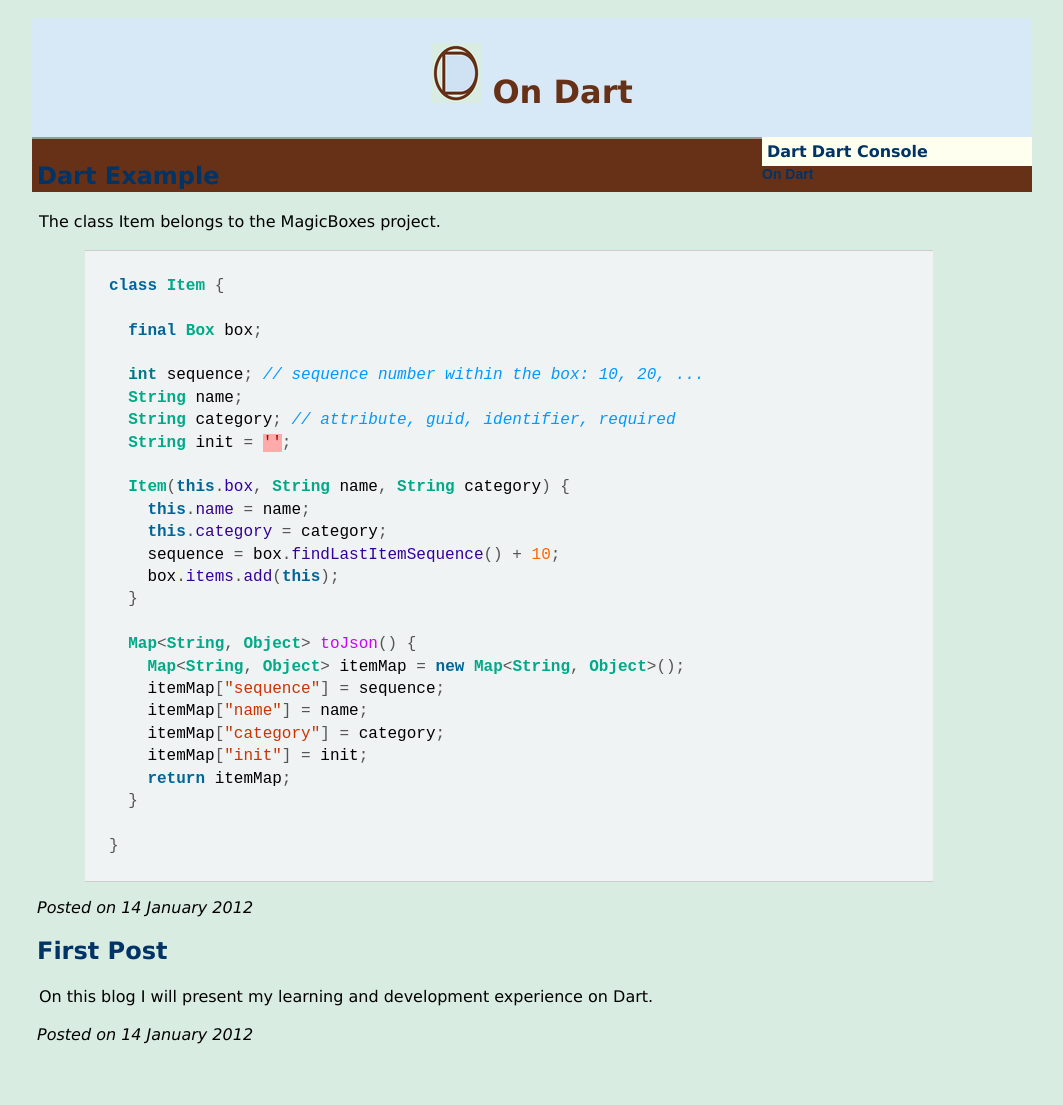
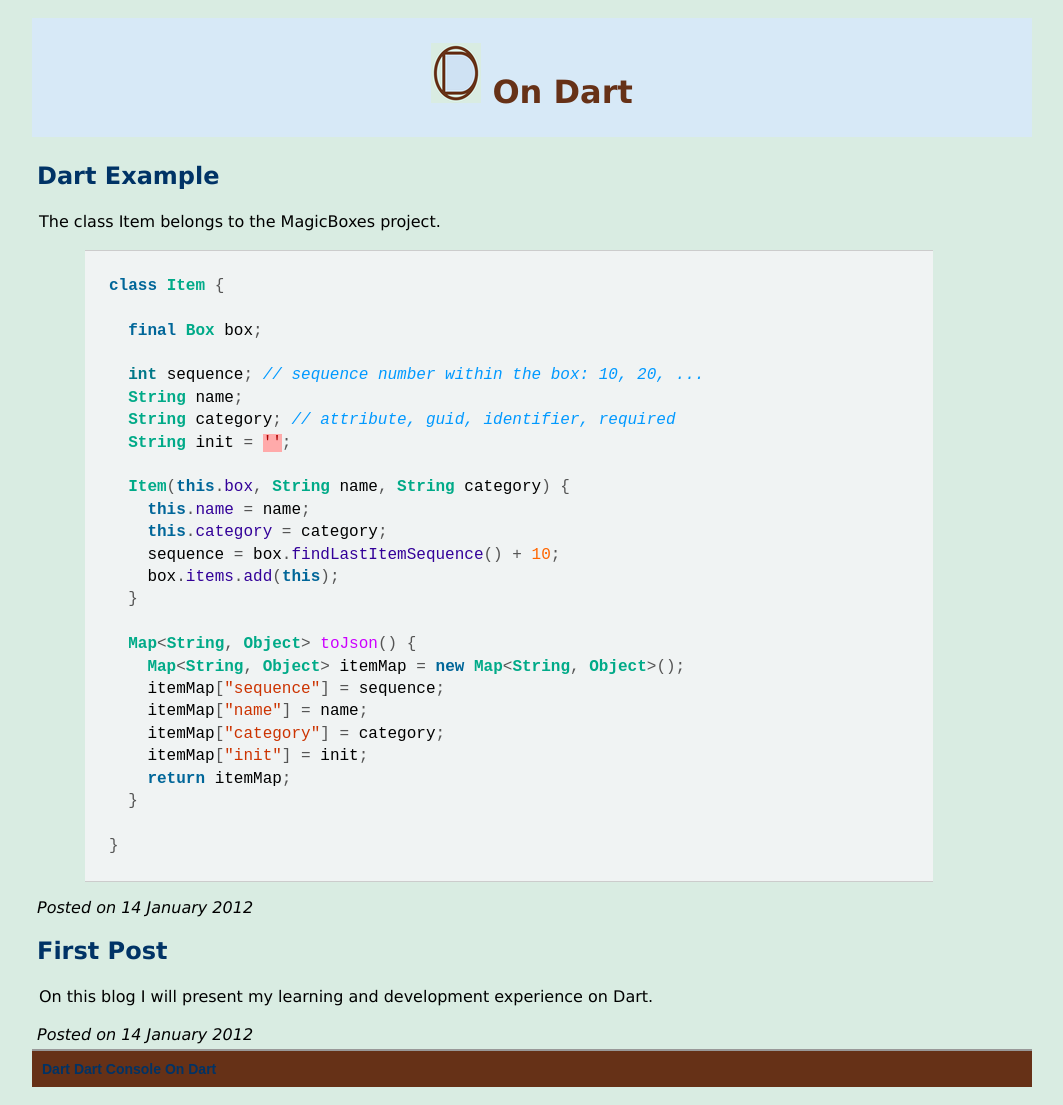
Before and after one commit to dzenanr/dzenanr.github.com, a Jekyll site: the page built from index.html, in a window 1280 px wide. Shown: the whole page, without its empty margins (108-1171 px from the left). Built offline with Jekyll 4.4.1, drawn with Linux system fonts in a browser that asks for light colours; the list of posts is cut into pages by our own code; before the commit the page ends 1049 px from its top, so only the background shows below that.

Commit message:
back to layout1

```diff
--- a/_layouts/default.html
+++ b/_layouts/default.html
@@ -7,7 +7,6 @@
     <title>{{ page.title }}</title>
     <link rel="stylesheet" href="/css/code.css"/>
     <link rel="stylesheet" href="/css/layout.css"/>
-    <link rel="stylesheet" href="/css/layout2.css"/>
     <link rel="stylesheet" href="/css/link.css"/>
     <link rel="stylesheet" href="/css/list.css"/>
     <link rel="stylesheet" href="/css/menu.css"/>
@@ -23,17 +22,13 @@
       </h1>
     </header>
 
-
-    <section class="content">
+    <section>
       {{ content }}
     </section>
 
-    <section class="sidebar">
+    <footer>
       <a href="http://www.dartlang.org/">Dart</a>
       <a href="http://try.dartlang.org/">Dart Console</a>
-    </section>
-
-    <footer>
       <a href="https://plus.google.com/u/0/b/113649577593294551754/">On Dart</a>
     </footer>
 
--- a/css/layout2.css
+++ b/css/layout2.css
@@ -10,19 +10,8 @@
     Updated:                 2007-10-28
 */
 
-/* ===[ 2 columns layout: version 1 ]=== */
 
-    .left {
-        float: left;
-        width: 58%;
-    }
-
-    .right {
-        float: right;
-        width: 40%;
-    }
-
-/* ===[ 2 columns layout: version 2 ]=== */
+/* ===[ 2 columns layout]=== */
 
         .content {
                 float: left;
```
Also changed, not shown: 4 other files.
